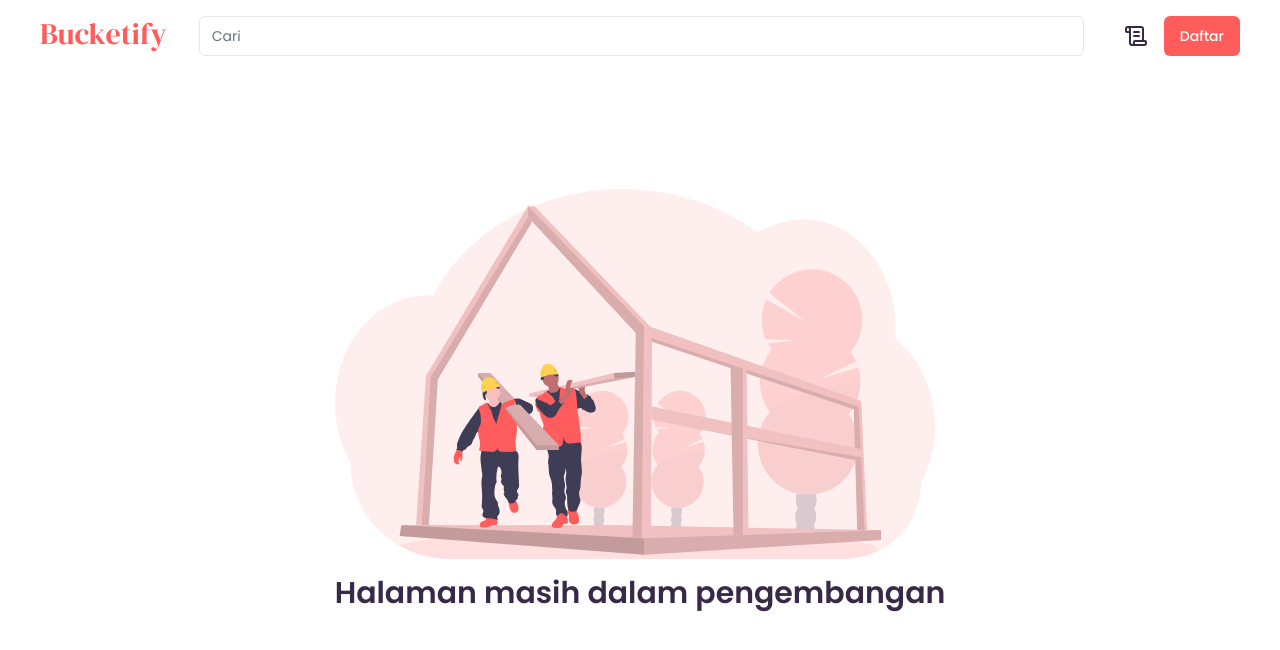
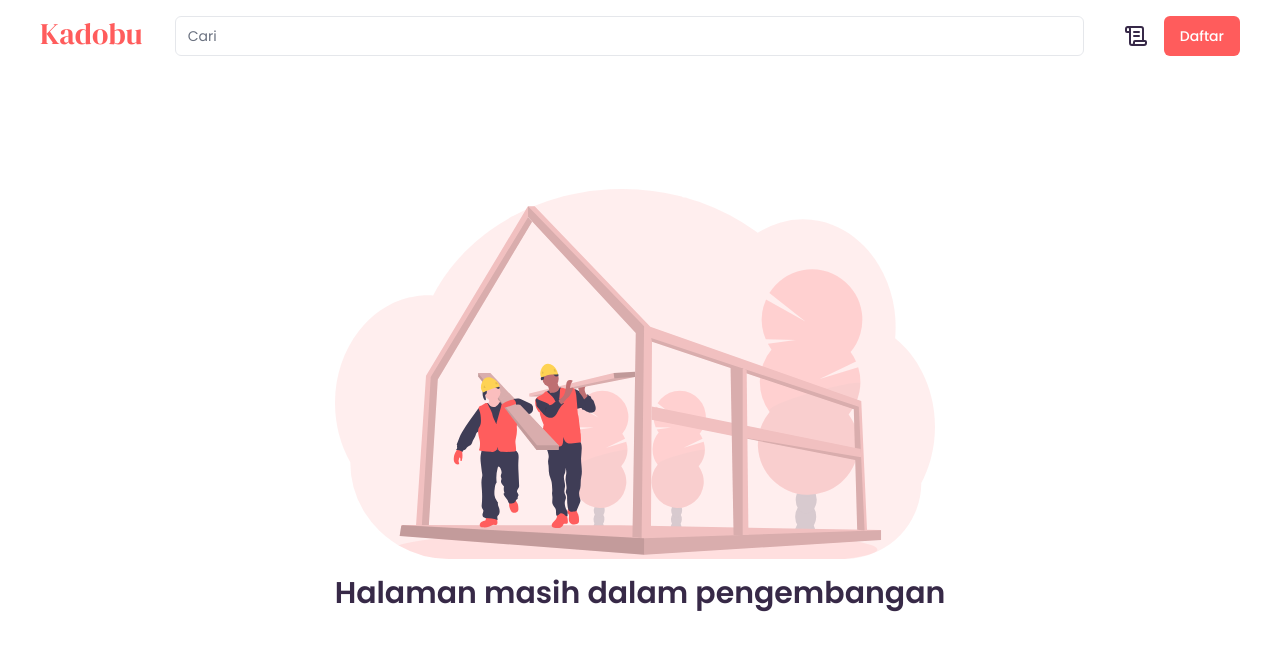
Before and after one commit to ramaaanr/bucketify, a Next.js app: page /catalogue in a window 1280 px wide. Shown: the top 650 px of the page. Built offline with nearby package versions, Linux system fonts and the light colour scheme; no server answers.

Commit message:
feat: rename bucketify into kadobu

```diff
--- a/app/(root)/about-section.tsx
+++ b/app/(root)/about-section.tsx
@@ -11,19 +11,19 @@ import { motion } from 'framer-motion';
 
 const abouts = [
   {
-    title: 'Selamat Datang di Bucketify',
+    title: 'Selamat Datang di Kadobu',
     content:
-      'Bucketify lahir dari hasrat kami untuk memberdayakan pelaku UMKM dalam industri kreatif, khususnya para pengusaha buket. Kami percaya bahwa setiap karya memiliki cerita, dan setiap pengusaha berbakat layak untuk diperhatikan.',
+      'Kadobu lahir dari hasrat kami untuk memberdayakan pelaku UMKM dalam industri kreatif, khususnya para pengusaha buket. Kami percaya bahwa setiap karya memiliki cerita, dan setiap pengusaha berbakat layak untuk diperhatikan.',
   },
   {
-    title: 'Mengapa Bucketify?',
+    title: 'Mengapa Kadobu?',
     content:
-      'Kami memahami bahwa mengelola bisnis buket kreatif tidak selalu mudah. Dari mencari bahan baku berkualitas hingga menjangkau pasar yang tepat, setiap langkah memiliki tantangan sendiri. Di Bucketify, kami berkomitmen untuk membantu Anda melewati setiap tahap perjalanan bisnis Anda dengan dukungan teknologi terkini.',
+      'Kami memahami bahwa mengelola bisnis buket kreatif tidak selalu mudah. Dari mencari bahan baku berkualitas hingga menjangkau pasar yang tepat, setiap langkah memiliki tantangan sendiri. Di Kadobu, kami berkomitmen untuk membantu Anda melewati setiap tahap perjalanan bisnis Anda dengan dukungan teknologi terkini.',
   },
   {
     title: 'Apa yang Kami Tawarkan?',
     content:
-      'Dengan Bucketify, Anda tidak hanya mendapatkan platform jual beli yang andal, tetapi juga alat pengelolaan usaha yang lengkap. Dari manajemen inventaris hingga pelacakan pesanan, kami menyediakan solusi yang intuitif dan efisien agar Anda dapat fokus pada apa yang Anda cintai: menciptakan buket indah untuk pelanggan Anda.',
+      'Dengan Kadobu, Anda tidak hanya mendapatkan platform jual beli yang andal, tetapi juga alat pengelolaan usaha yang lengkap. Dari manajemen inventaris hingga pelacakan pesanan, kami menyediakan solusi yang intuitif dan efisien agar Anda dapat fokus pada apa yang Anda cintai: menciptakan buket indah untuk pelanggan Anda.',
   },
 ];
 
--- a/app/layout.tsx
+++ b/app/layout.tsx
@@ -9,7 +9,7 @@ const poppins = Poppins({
 });
 
 export const metadata: Metadata = {
-  title: 'Bucketify',
+  title: 'Kadobu',
   description: 'Web Application for selling bouquet',
 };
 
--- a/components/customer-nav-bar.tsx
+++ b/components/customer-nav-bar.tsx
@@ -48,7 +48,7 @@ const Navbar = () => {
         <div className="nav-content-container flex gap-x-8">
           <div className="nav-logo w-fit">
             <a className={`${dsd.className} text-3xl text-secondary`} href="/">
-              Bucketify
+              Kadobu
             </a>
           </div>
           <Input type="text" placeholder="Cari" className="w-full" />
--- a/components/nav-bar.tsx
+++ b/components/nav-bar.tsx
@@ -113,7 +113,7 @@ const Navbar: React.FC<NavbarProps> = ({ navItems }) => {
               className={`${dsd.className} text-3xl text-white text-secondary`}
               href="/"
             >
-              Bucketify
+              Kadobu
             </a>
           </div>
           <div className="nav-action w-full justify-end flex">
```
